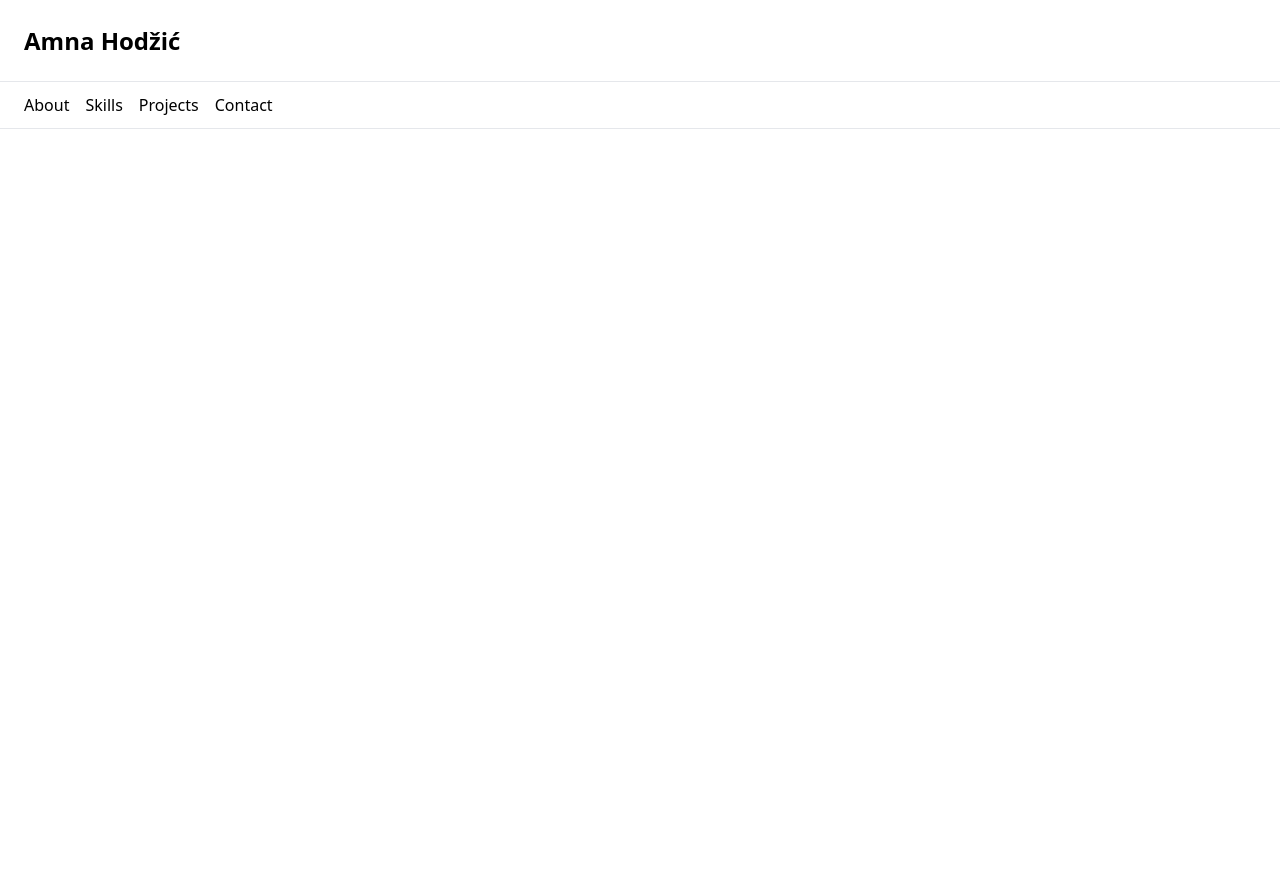
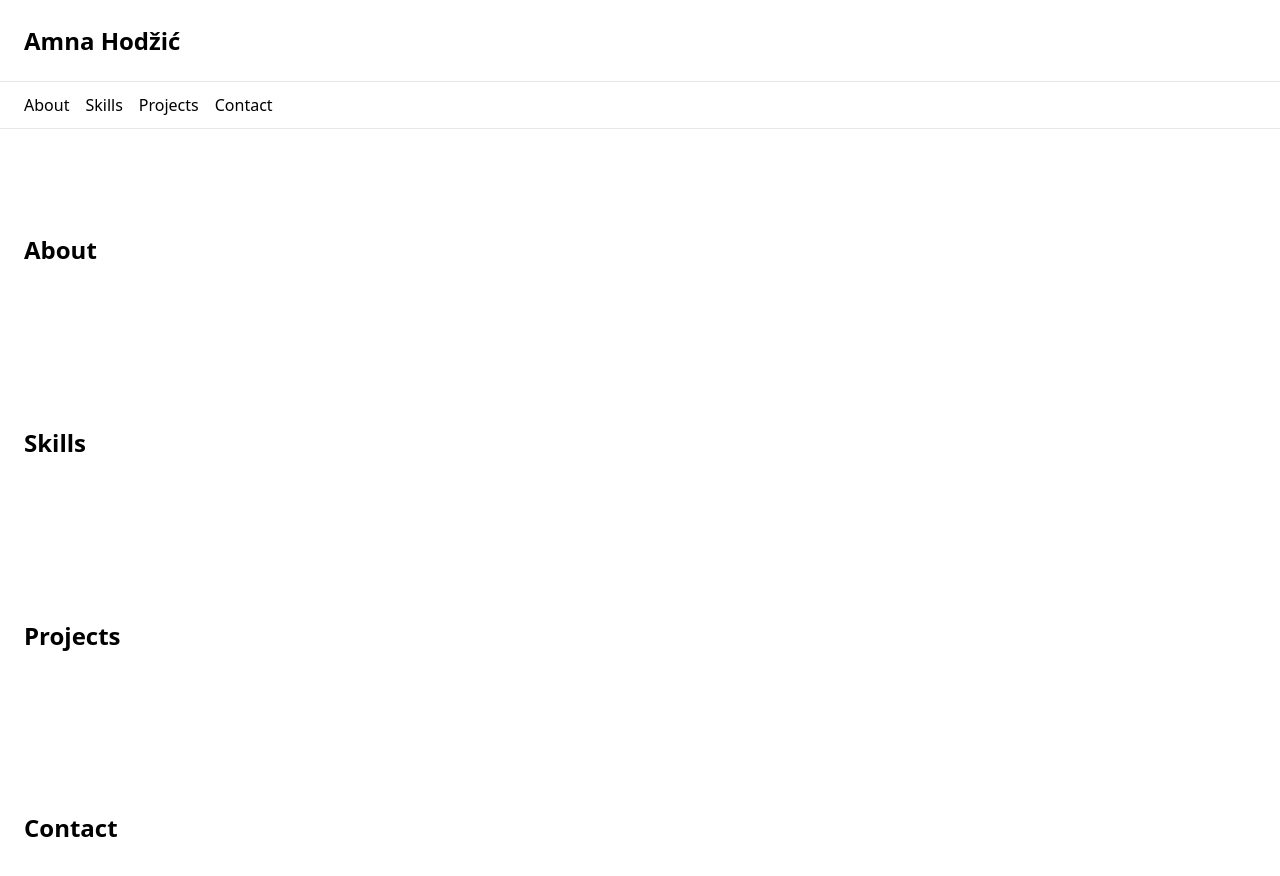
Before and after one commit to ahodzicc/frontend, a React app: page / in a window 1280 px wide. Shown: the top 876 px of the page. Before the commit the page ends 800 px from the top, so only its background shows below. Built offline with nearby package versions, Linux system fonts and the light colour scheme; the HTML template or start-up script is replaced by a standard one.

Commit message:
Add Landing component and restructure App component

```diff
--- a/src/App.jsx
+++ b/src/App.jsx
@@ -1,17 +1,5 @@
-import Header from "./components/layout/Header";
-import Nav from "./components/layout/Nav";
+import Landing from "./pages/Landing";
 
 export default function App() {
-  return (
-    <>
-      <Header />
-      <Nav />
-      <main style={{ padding: 24 }}>
-        <section id="about" style={{ padding: "60px 0" }}></section>
-        <section id="skills" style={{ padding: "60px 0" }}></section>
-        <section id="projects" style={{ padding: "60px 0" }}></section>
-        <section id="contact" style={{ padding: "60px 0" }}></section>
-      </main>
-    </>
-  );
+  return <Landing />;
 }
--- /dev/null
+++ b/src/pages/Landing.jsx
@@ -0,0 +1,29 @@
+import Header from "../components/layout/Header";
+import Nav from "../components/layout/Nav";
+
+export default function Landing() {
+  return (
+    <>
+      <Header />
+      <Nav />
+
+      <main style={{ padding: 24 }}>
+        <section id="about" style={{ padding: "60px 0" }}>
+          <h2>About</h2>
+        </section>
+
+        <section id="skills" style={{ padding: "60px 0" }}>
+          <h2>Skills</h2>
+        </section>
+
+        <section id="projects" style={{ padding: "60px 0" }}>
+          <h2>Projects</h2>
+        </section>
+
+        <section id="contact" style={{ padding: "60px 0" }}>
+          <h2>Contact</h2>
+        </section>
+      </main>
+    </>
+  );
+}
--- a/src/styles/global.css
+++ b/src/styles/global.css
@@ -36,3 +36,11 @@ body {
 .nav-link:hover {
   text-decoration: underline;
 }
+.main {
+  padding: 24px;
+}
+
+.section {
+  padding: 60px 0;
+  border-bottom: 1px solid rgba(0, 0, 0, 0.1);
+}
```
